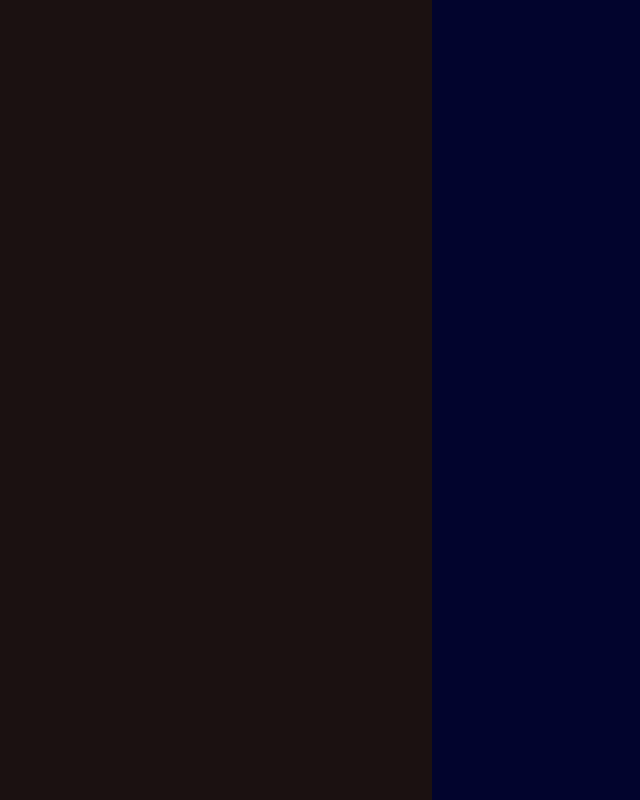
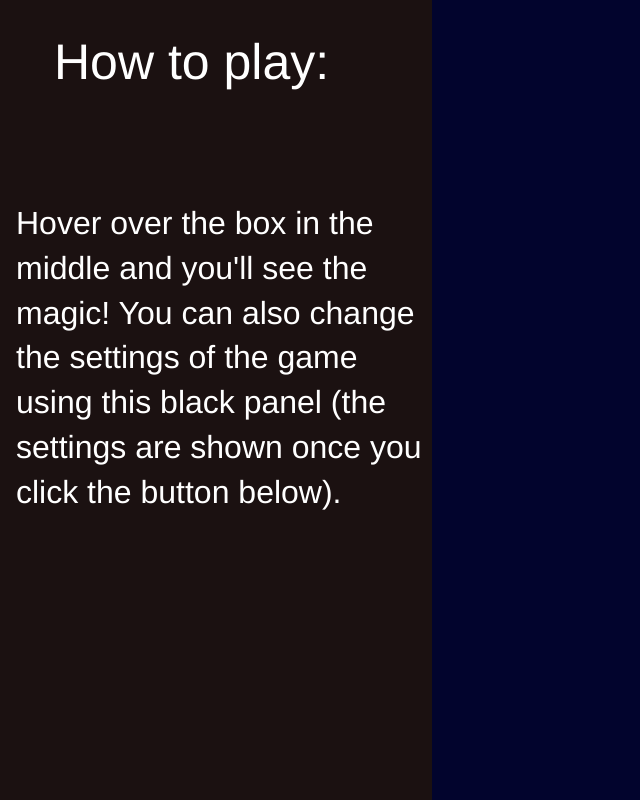
Before and after one commit to CoolNewsGuy/etch-a-sketch, a plain HTML site: page index.html in a window 1280 px wide. Shown: the whole page, without its empty margins (0-640 px from the left). Drawn offline with Linux system fonts and the light colour scheme; a web font is replaced by a local one.

Commit message:
Add a text for how to play the game

```diff
--- a/index.html
+++ b/index.html
@@ -13,7 +13,14 @@
         <title>Etch a Sketch</title>
     </head>
     <body>
-        <div class="menu"></div>
+        <div class="menu">
+            <h1>How to play:</h1>
+            <p>
+                Hover over the box in the middle and you'll see the magic! You
+                can also change the settings of the game using this black panel
+                (the settings are shown once you click the button below).
+            </p>
+        </div>
         <div class="big-container"></div>
         <script src="./script.js"></script>
     </body>
--- a/styles.css
+++ b/styles.css
@@ -5,6 +5,7 @@
     --control-panel-width: 432px;
     --big-container-height: 100vh;
     --big-container-width: calc(100vw - 432px);
+    --how-to-play-title-size: 50px;
     --how-to-play-text-size: 32px;
     --text-color: #fff;
     --btn-color: #fee715;
@@ -39,3 +40,17 @@ body {
     min-height: var(--control-panel-height);
     color: var(--text-color);
 }
+
+.menu h1 {
+    margin-left: 54px;
+    margin-right: 73px;
+    font-size: var(--how-to-play-title-size);
+    font-weight: 400;
+}
+
+.menu p {
+    font-size: var(--how-to-play-text-size);
+    margin-top: 110px;
+    line-height: 1.4;
+    margin-left: 0.5em;
+}
```
